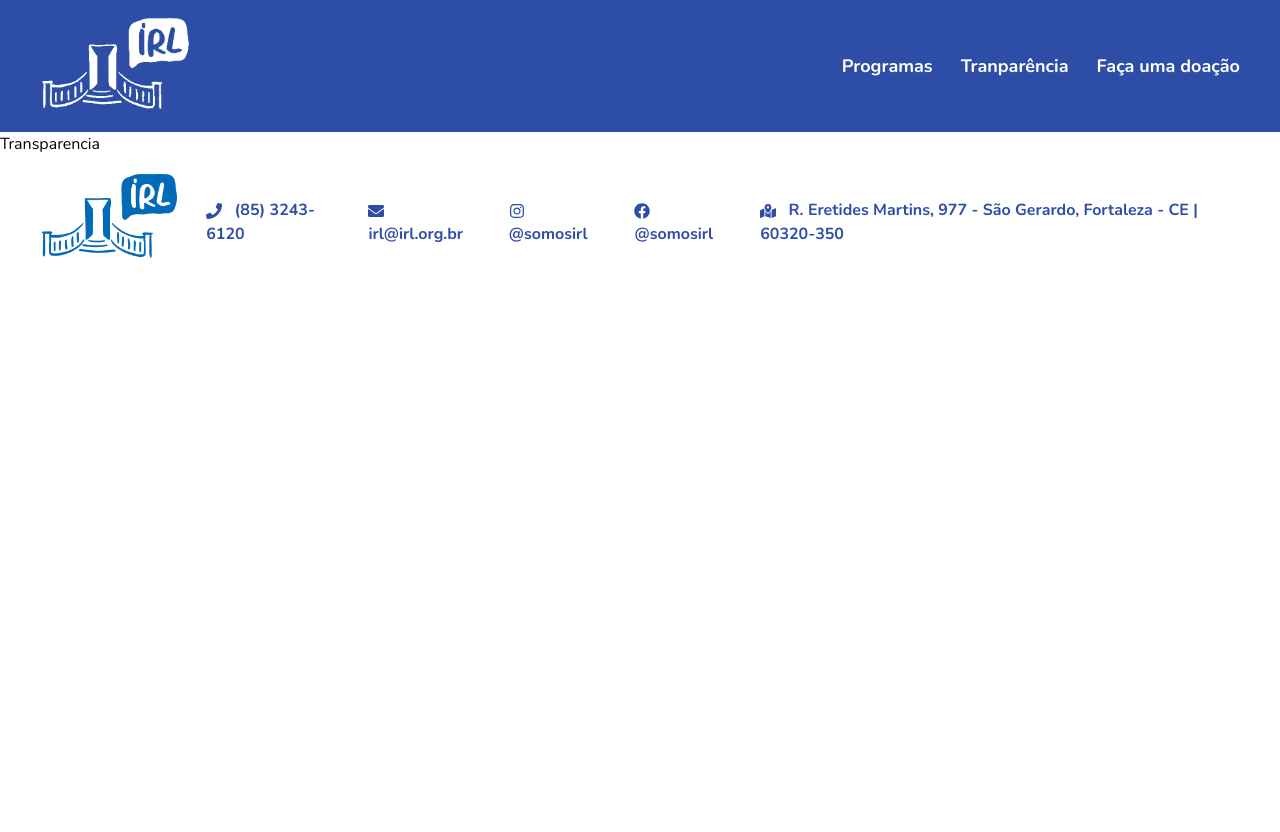
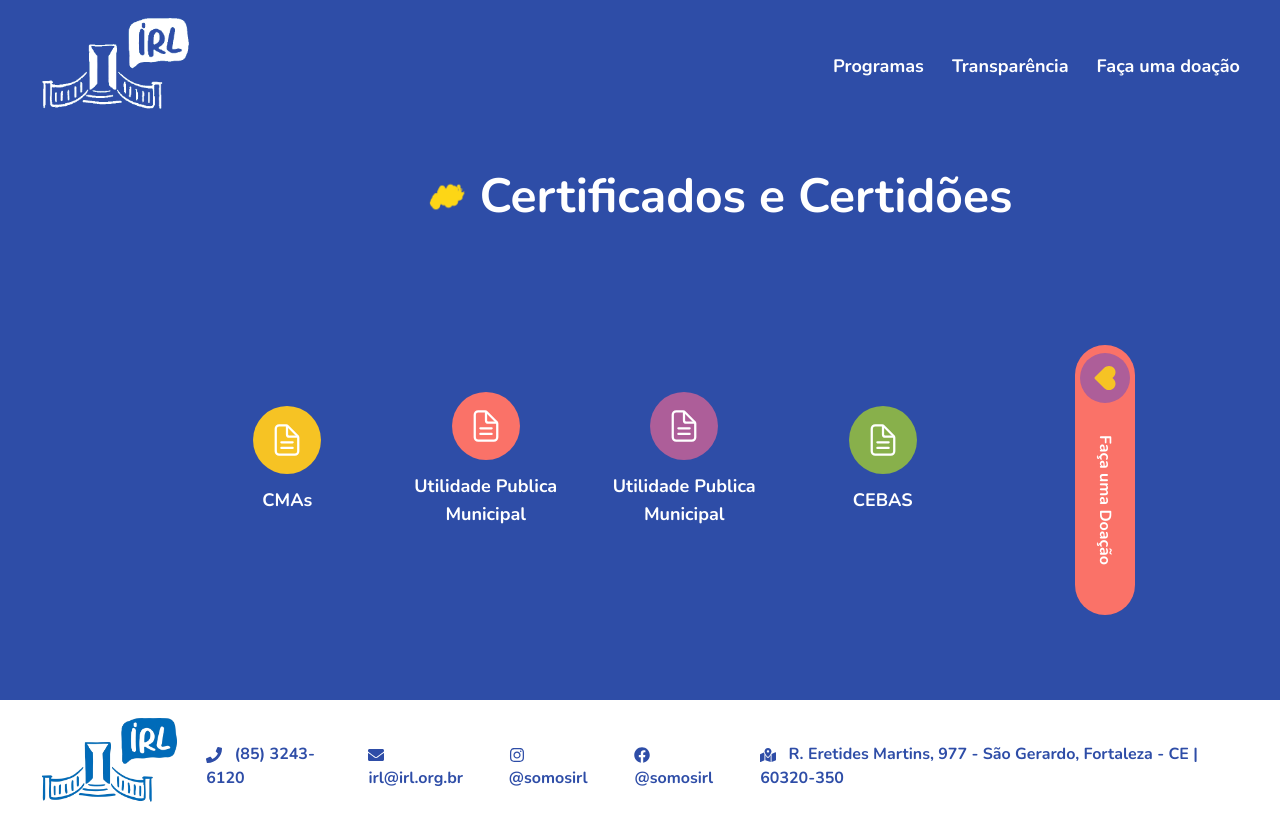
Before and after one commit to flaviare1s/irl, a React (Vite) app: page /transparencia in a window 1280 px wide. Before the commit the page ends 800 px from the top, so only its background shows below. Built offline with nearby package versions, Linux system fonts and the light colour scheme.

Commit message:
Adiciona certificados

```diff
--- /dev/null
+++ b/src/components/Certificado.jsx
@@ -0,0 +1,12 @@
+import { IoDocumentTextOutline } from "react-icons/io5";
+
+export const Certificado = ({ bgColor, nome}) => {
+  return (
+    <div className="flex flex-col items-center justify-center">
+      <div className={`${bgColor} text-white p-4 rounded-full`}>
+        <IoDocumentTextOutline className="text-4xl" title="Arquivo de Documento" />
+      </div>
+      <p className="text-center text-white font-bold text-lg mt-3">{nome}</p>
+    </div>
+  );
+};
--- /dev/null
+++ b/src/components/Certificados.jsx
@@ -0,0 +1,27 @@
+import pattern from '../assets/img/elementos/elemento-amarelo3.png'
+import { Certificado } from './Certificado'
+import { BotaoDoacoes } from './BotaoDoacoes'
+
+export const Certificados = () => {
+  return (
+    <div className="bg-primary flex flex-col justify-center items-center py-10 px-4 md:px-10 lg:pl-20 xl:pl-[200px]">
+      <div className="flex justify-center items-center gap-3 mb-10">
+        <img className="w-10" src={pattern} />
+        <h2 className="text-white text-3xl md:text-5xl text-center font-bold">
+          Certificados e Certidões
+        </h2>
+      </div>
+      <div className="flex flex-col lg:flex-row justify-center items-center">
+        <div className="grid grid-cols-1 sm:grid-cols-2 lg:grid-cols-4 gap-6 lg:min-h-[400px]">
+          <Certificado bgColor="bg-freesia" nome="CMAs" />
+          <Certificado bgColor="bg-living-coral" nome="Utilidade Publica Municipal" />
+          <Certificado bgColor="bg-radiant-orchid" nome="Utilidade Publica Municipal" />
+          <Certificado bgColor="bg-greenery" nome="CEBAS" />
+        </div>
+        <div className="mt-10">
+          <BotaoDoacoes />
+        </div>
+      </div>
+    </div>
+  )
+}
--- a/src/components/DesktopMenu.jsx
+++ b/src/components/DesktopMenu.jsx
@@ -4,7 +4,7 @@ export const DesktopMenu = ({ openModal }) => {
   return (
     <div className="hidden gap-7 sm:flex md:text-lg font-bold">
       <Link className="hover:opacity-50" to='/programas'>Programas</Link>
-      <Link className="hover:opacity-50" to='/transparencia'>Tranparência</Link>
+      <Link className="hover:opacity-50" to='/transparencia'>Transparência</Link>
       <button className="hover:opacity-50" to='/doacoes' onClick={openModal}>Faça uma doação</button>
     </div>
   )
--- a/src/pages/Transparencia.jsx
+++ b/src/pages/Transparencia.jsx
@@ -1,5 +1,9 @@
+import { Certificados } from "../components/Certificados"
+
 export const Transparencia = () => {
   return (
-    <div>Transparencia</div>
+    <div>
+      <Certificados />
+    </div>
   )
 }
```
